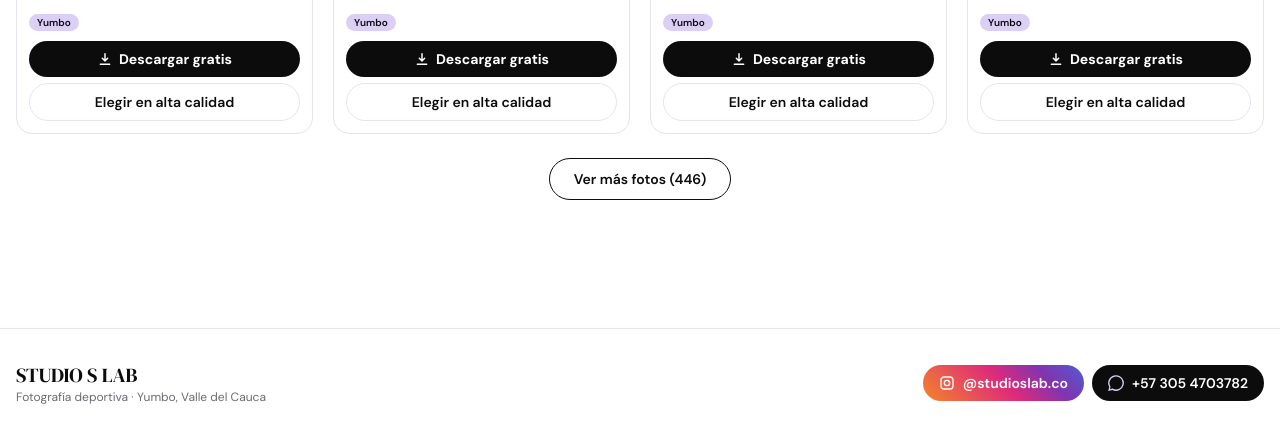
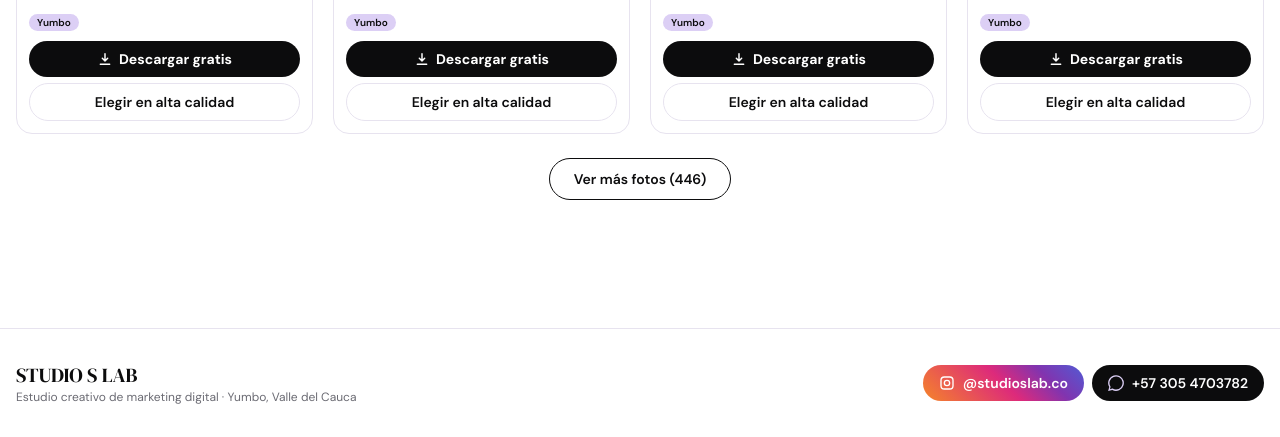
Before and after one commit to studioslabco-code/studio-s-lab, a plain HTML site: page index.html in a window 1280 px wide. Shown: the part 3666-4103 px from the top of the page. Drawn offline with Linux system fonts and the light colour scheme.

Commit message:
Update index.html

```diff
--- a/index.html
+++ b/index.html
@@ -33,7 +33,7 @@
       <span class="w-10 h-10 rounded-full bg-carbon grid place-items-center font-serif text-lavanda text-2xl leading-none">S</span>
       <span class="leading-tight">
         <span id="marcaNombre" class="block font-serif text-2xl tracking-wide">STUDIO S LAB</span>
-        <span id="marcaSub" class="block text-[11px] uppercase tracking-[.22em] text-gris font-semibold">Fotografía Deportiva</span>
+        <span id="marcaSub" class="block text-[11px] uppercase tracking-[.22em] text-gris font-semibold">Estudio creativo de marketing digital</span>
       </span>
     </a>
 
@@ -114,7 +114,7 @@
   <div class="max-w-7xl mx-auto flex flex-col md:flex-row items-center justify-between gap-4 text-sm">
     <div class="text-center md:text-left">
       <p class="font-serif text-xl">STUDIO S LAB</p>
-      <p class="text-gris text-xs">Fotografía deportiva · Yumbo, Valle del Cauca</p>
+      <p class="text-gris text-xs">Estudio creativo de marketing digital · Yumbo, Valle del Cauca</p>
     </div>
     <div class="flex flex-wrap justify-center gap-2">
       <a id="igPie" href="#" target="_blank" rel="noopener" class="inline-flex items-center gap-2 rounded-full ig-grad text-white px-4 py-2 font-semibold">
```
